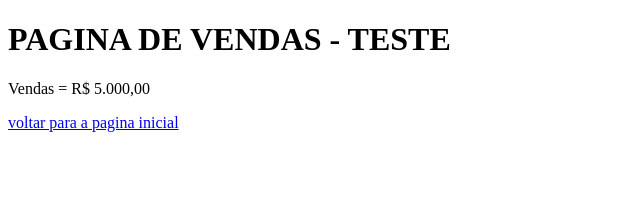
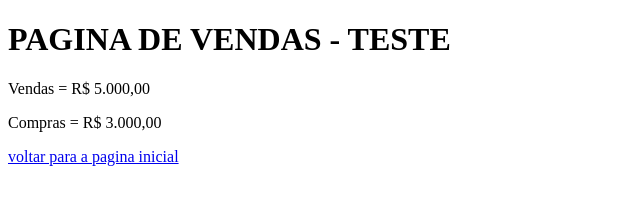
Before and after one commit to romiltonr/aulagithub, a plain HTML site: page vendas.html in a window 1280 px wide. Shown: the whole page, without its empty margins (0-640 px from the left). Drawn offline with Linux system fonts and the light colour scheme.

Commit message:
Nova altearcao realizada

```diff
--- a/vendas.html
+++ b/vendas.html
@@ -8,6 +8,7 @@
 <body>
     <h1>PAGINA DE VENDAS - TESTE</h1>
     <p>Vendas = R$ 5.000,00</p>
+    <p>Compras = R$ 3.000,00</p>
     <a href="index.html">voltar para a pagina inicial</a>
 </body>
 </html>
```
